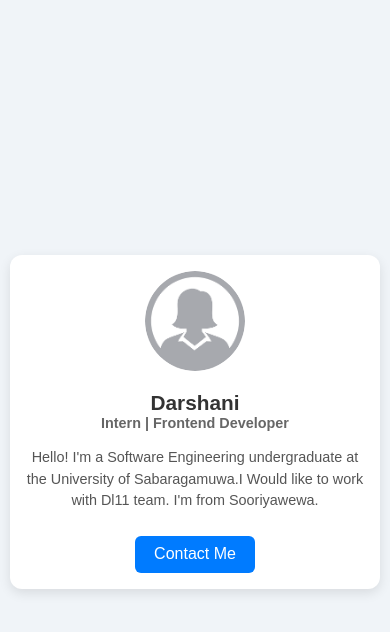
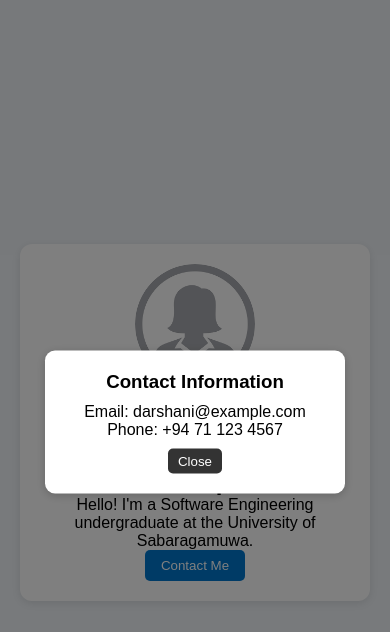
Before and after one commit to Darshani24/myProj, a plain HTML site: page index.html in a window 390 px wide. Both pictures are taken after a click on the button "Contact Me". Drawn offline with Linux system fonts and the light colour scheme.

Commit message:
Cnnect contact infor

```diff
--- a/index.html
+++ b/index.html
@@ -12,10 +12,20 @@
 
     <h1>Darshani</h1>
     <h2>Intern | Frontend Developer</h2>
-    <p>Hello! I'm a Software Engineering undergraduate at the University of Sabaragamuwa.I Would like to work with Dl11 team. I'm from Sooriyawewa.</p>
+    <p>Hello! I'm a Software Engineering undergraduate at the University of Sabaragamuwa.</p>
 
-    <button>Contact Me</button>
+    <button onclick="showContact()">Contact Me</button>
+  </main>
 
-  </main>
+
+  <div class="overlay" id="overlay" onclick="hideContact()"></div>
+  <div class="contact-box" id="contactBox">
+    <h3>Contact Information</h3>
+    <p>Email: darshani@example.com</p>
+    <p>Phone: +94 71 123 4567</p>
+    <button class="close-btn" onclick="hideContact()">Close</button>
+  </div>
+
+  <script src="script.js"></script>
 </body>
 </html>
--- /dev/null
+++ b/script.js
@@ -0,0 +1,9 @@
+function showContact() {
+  document.getElementById('overlay').style.display = 'block';
+  document.getElementById('contactBox').style.display = 'block';
+}
+
+function hideContact() {
+  document.getElementById('overlay').style.display = 'none';
+  document.getElementById('contactBox').style.display = 'none';
+}
--- a/style.css
+++ b/style.css
@@ -16,102 +16,68 @@ body {
 
 .profile-card {
   background-color: #fff;
-  padding: 2rem;
+  padding: 20px;
   border-radius: 12px;
+  box-shadow: 0 2px 8px rgba(0, 0, 0, 0.1);
   text-align: center;
-  box-shadow: 0 4px 12px rgba(0, 0, 0, 0.1);
-  max-width: 400px;
-  width: 100%;
+  max-width: 350px;
 }
 
 .profile-img {
+  width: 120px;
+  height: 120px;
   border-radius: 50%;
-  width: 150px;
-  height: 150px;
   object-fit: cover;
-  margin-bottom: 1rem;
-}
-
-h1 {
-  font-size: 1.8rem;
-  color: #333;
-}
-
-h2 {
-  font-size: 1.1rem;
-  color: #666;
-  margin-bottom: 1rem;
-}
-
-p {
-  font-size: 1rem;
-  color: #555;
-  margin-bottom: 1.5rem;
-  line-height: 1.5;
+  margin-bottom: 15px;
 }
 
 button {
-  background-color: #007bff;
+  padding: 8px 16px;
+  background-color: #0077cc;
   color: #fff;
   border: none;
-  padding: 0.6rem 1.2rem;
-  border-radius: 6px;
+  border-radius: 5px;
   cursor: pointer;
-  font-size: 1rem;
-  transition: background-color 0.3s ease;
 }
 
 button:hover {
-  background-color: #0056b3;
+  background-color: #005fa3;
 }
 
 
-@media (max-width: 768px) {
-  .profile-card {
-    padding: 1.5rem;
-  }
-
-  .profile-img {
-    width: 120px;
-    height: 120px;
-  }
-
-  h1 {
-    font-size: 1.5rem;
-  }
-
-  h2 {
-    font-size: 1rem;
-  }
-
-  p {
-    font-size: 0.95rem;
-  }
+.contact-box {
+  display: none;
+  position: fixed;
+  top: 50%;
+  left: 50%;
+  transform: translate(-50%, -50%);
+  background-color: #fff;
+  padding: 20px;
+  border-radius: 10px;
+  box-shadow: 0 2px 10px rgba(0, 0, 0, 0.2);
+  z-index: 1000;
+  width: 300px;
+  text-align: center;
 }
 
-@media (max-width: 480px) {
-  body {
-    padding: 10px;
-  }
+.contact-box h3 {
+  margin-bottom: 10px;
+}
 
-  .profile-card {
-    padding: 1rem;
-  }
+.overlay {
+  display: none;
+  position: fixed;
+  top: 0; left: 0; right: 0; bottom: 0;
+  background: rgba(0, 0, 0, 0.5);
+  z-index: 999;
+}
 
-  .profile-img {
-    width: 100px;
-    height: 100px;
-  }
-
-  h1 {
-    font-size: 1.3rem;
-  }
-
-  h2 {
-    font-size: 0.9rem;
-  }
-
-  p {
-    font-size: 0.9rem;
-  }
+.close-btn {
+  margin-top: 10px;
+  background-color: #333;
+  color: #fff;
+  border: none;
+  padding: 5px 10px;
+  border-radius: 5px;
+  cursor: pointer;
 }
```
